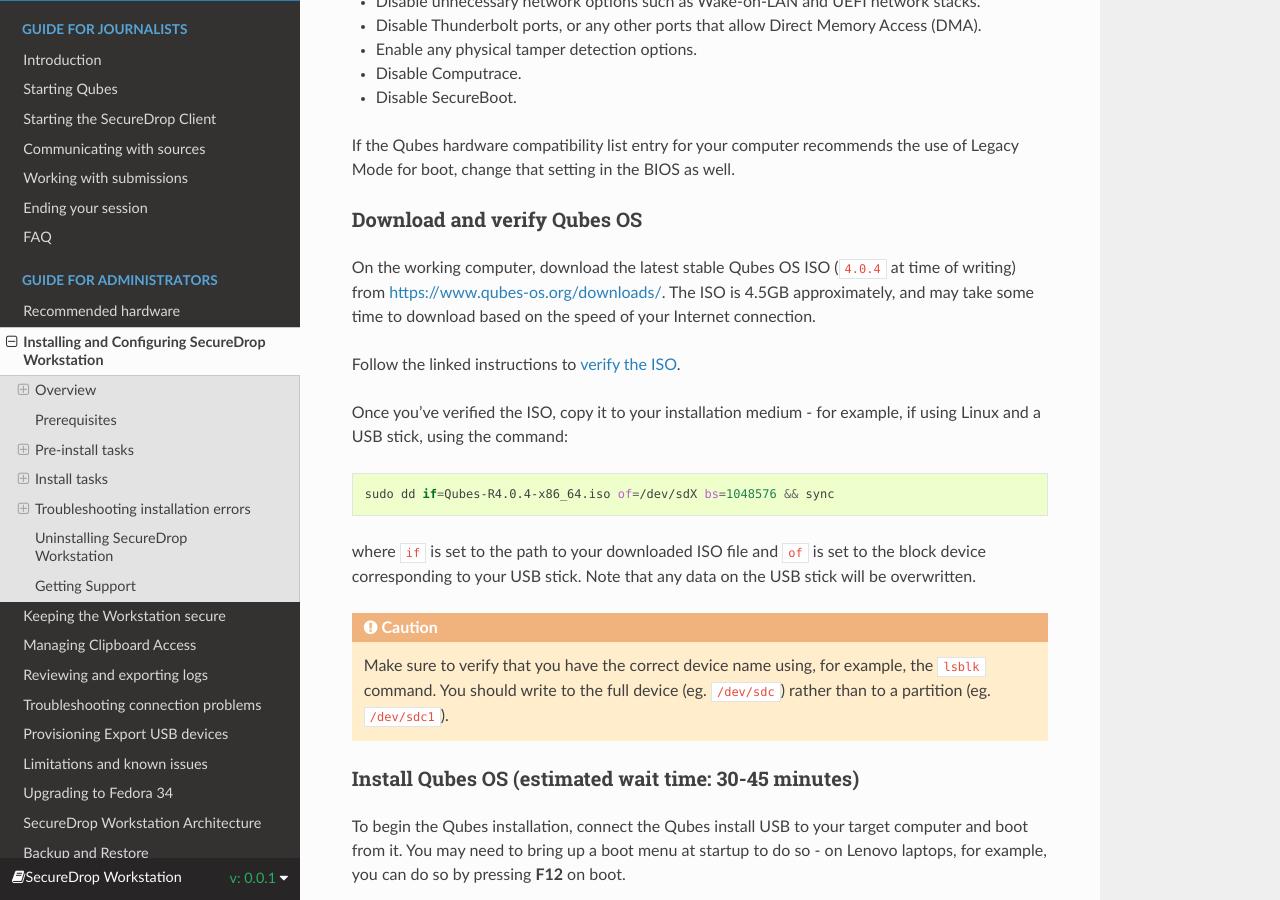
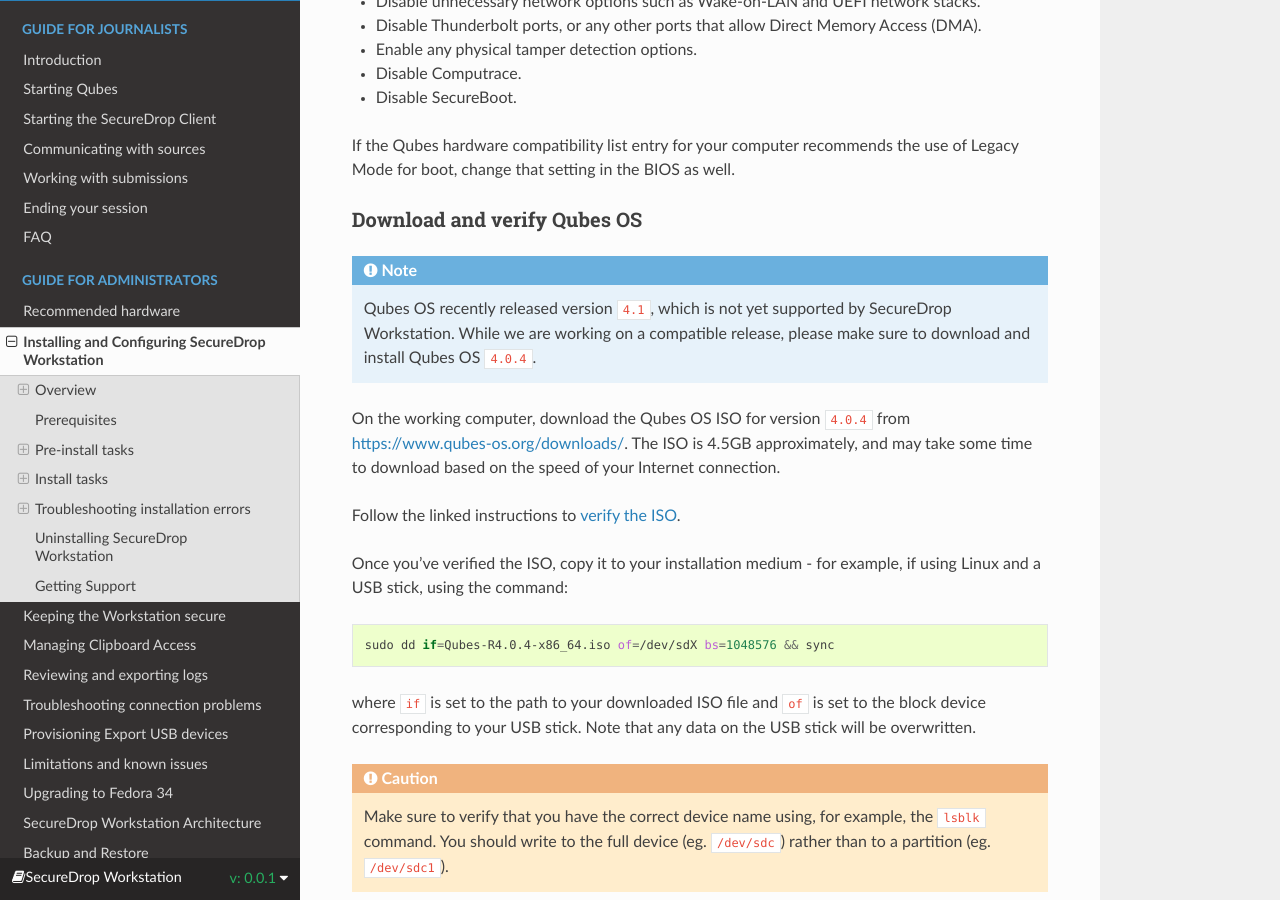
Before and after one commit to freedomofpress/securedrop-workstation-docs, a Sphinx documentation site: the page built from docs/admin/install.rst, in a window 1280 px wide and 900 px high, scrolled down 2593 px. Built offline with Sphinx 7.4.7 and the Read the Docs theme 2.0.0, drawn with Linux system fonts in a browser that asks for light colours.

Commit message:
Add Qubes 4.1 (in-)compatibility note

```diff
--- a/docs/admin/install.rst
+++ b/docs/admin/install.rst
@@ -89,7 +89,9 @@
 
 Download and verify Qubes OS
 ~~~~~~~~~~~~~~~~~~~~~~~~~~~~
-On the working computer, download the latest stable Qubes OS ISO (``4.0.4`` at time of writing) from `https://www.qubes-os.org/downloads/ <https://www.qubes-os.org/downloads/>`_. The ISO is 4.5GB approximately, and may take some time to download based on the speed of your Internet connection.
+.. note:: Qubes OS recently released version ``4.1``, which is not yet supported by SecureDrop Workstation. While we are working on a compatible release, please make sure to download and install Qubes OS ``4.0.4``.
+
+On the working computer, download the Qubes OS ISO for version ``4.0.4`` from `https://www.qubes-os.org/downloads/ <https://www.qubes-os.org/downloads/#qubes-release-4-0-4>`_. The ISO is 4.5GB approximately, and may take some time to download based on the speed of your Internet connection.
 
 Follow the linked instructions to `verify the ISO <https://www.qubes-os.org/security/verifying-signatures/#how-to-verify-detached-pgp-signatures-on-qubes-isos>`_.
 
```
